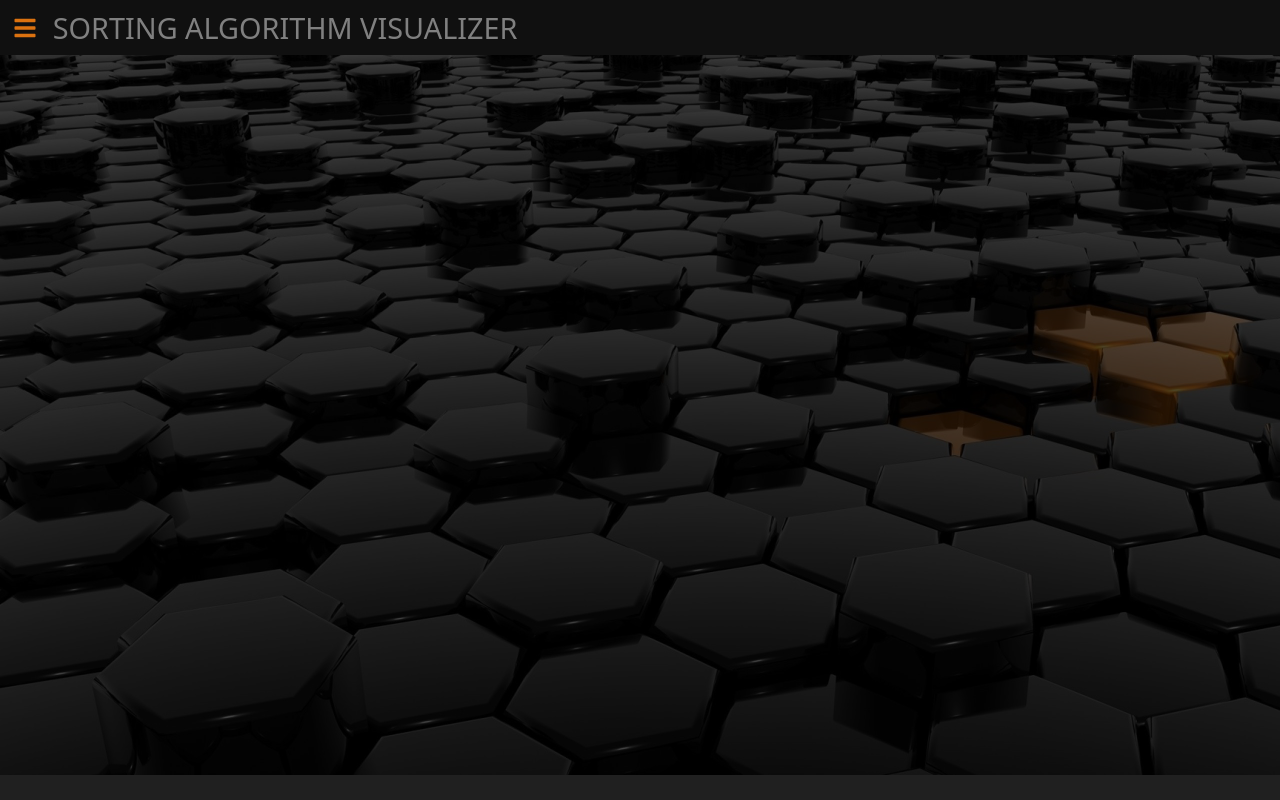
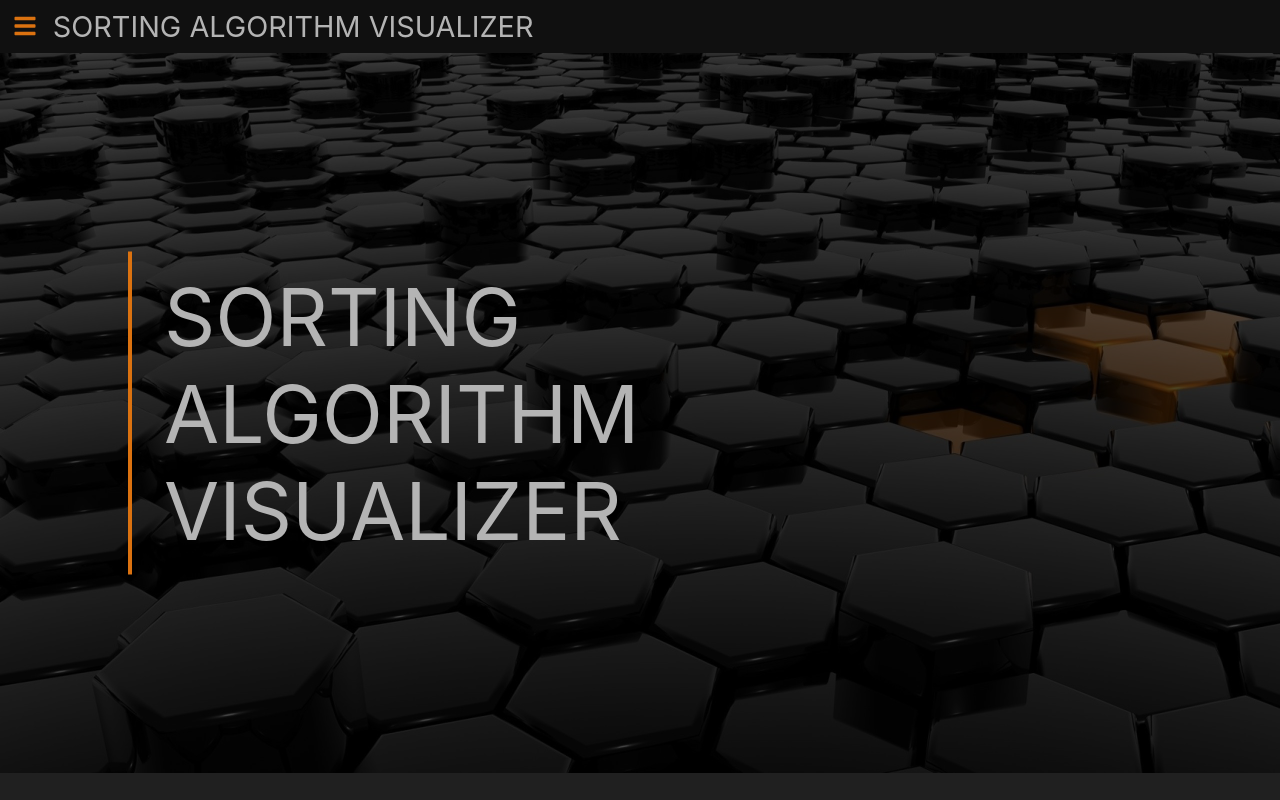
Before and after one commit to atorcode/sorting-algorithm-visualizer, a React (Create React App) app: page / in a window 1280 px wide. Built offline with nearby package versions, Linux system fonts and the light colour scheme.

Commit message:
Add heading to Hero

```diff
--- a/src/App.css
+++ b/src/App.css
@@ -1,3 +1,4 @@
 body {
   background-color: rgb(32, 32, 32);
+  /* background-color: cyan; */
 }
--- a/src/components/HamburgerButton/HamburgerButton.module.scss
+++ b/src/components/HamburgerButton/HamburgerButton.module.scss
@@ -1,7 +1,7 @@
 .hamburger-btn-container {
   // achieves appropriate centering of hamburger button
-  display: flex;
   height: 100%;
+  padding-top: 2px;
 }
 
 .hamburger-btn {
--- a/src/components/Hero/Hero.js
+++ b/src/components/Hero/Hero.js
@@ -1,9 +1,11 @@
 import styles from "./Hero.module.scss";
 import hexTiling from "../../media/hex.jpg";
+import HeroHeading from "../HeroHeading";
 
 const Hero = () => {
   return (
     <div className={styles["hero-img-container"]}>
+      <HeroHeading />
       <img
         src={hexTiling}
         alt="Futuristic hexagon tiling. The tiles are predominantly black with a few that are orange gold, and some of them are raised."
--- a/src/components/Hero/Hero.module.scss
+++ b/src/components/Hero/Hero.module.scss
@@ -1,9 +1,11 @@
 .hero-img-container {
-  height: 90vh;
+  position: relative;
+  max-height: 90vh;
   overflow: hidden;
 
   img {
     filter: brightness(30%);
-    width: 100vw;
+
+    width: 100%;
   }
 }
--- /dev/null
+++ b/src/components/HeroHeading/HeroHeading.js
@@ -0,0 +1,7 @@
+import styles from "./HeroHeading.module.scss";
+
+const HeroHeading = () => {
+  return <h1 className={styles["heading"]}>SORTING ALGORITHM VISUALIZER</h1>;
+};
+
+export default HeroHeading;
--- /dev/null
+++ b/src/components/HeroHeading/HeroHeading.module.scss
@@ -0,0 +1,13 @@
+.heading {
+  position: absolute;
+
+  padding: 1rem 0 1rem 2rem;
+  top: 50%;
+  left: 50%;
+  transform: translate(-80%, -50%);
+  z-index: 1;
+  font-size: 5em;
+  font-weight: 400;
+  color: rgb(180, 180, 180);
+  border-left: 4px solid rgb(219, 114, 16);
+}
--- /dev/null
+++ b/src/components/HeroHeading/index.js
@@ -0,0 +1,3 @@
+import HeroHeading from "./HeroHeading";
+
+export default HeroHeading;
--- a/src/components/NavBar/NavBar.module.scss
+++ b/src/components/NavBar/NavBar.module.scss
@@ -4,9 +4,8 @@
   font-size: 1.8rem;
   gap: 1rem;
   padding: 0.5rem 0.8rem;
-  font-family: system-ui, -apple-system, BlinkMacSystemFont, "Segoe UI", Roboto,
-    Oxygen, Ubuntu, Cantarell, "Open Sans", "Helvetica Neue", sans-serif;
-  color: rgb(128, 128, 128);
+
+  color: rgb(180, 180, 180);
   background-color: rgb(16, 16, 16);
   // background-color: pink;
 }
```
